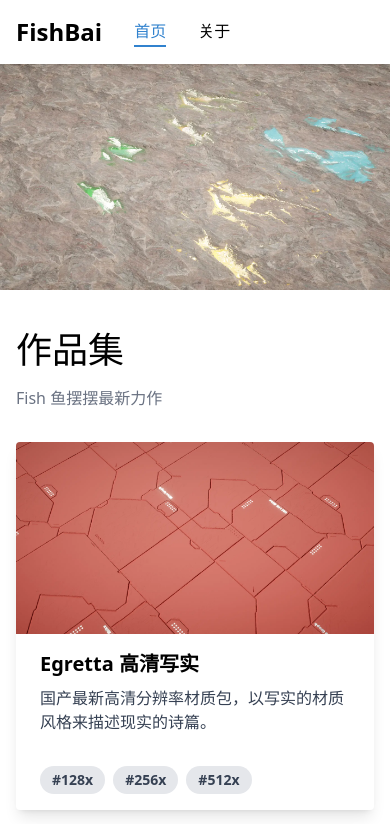
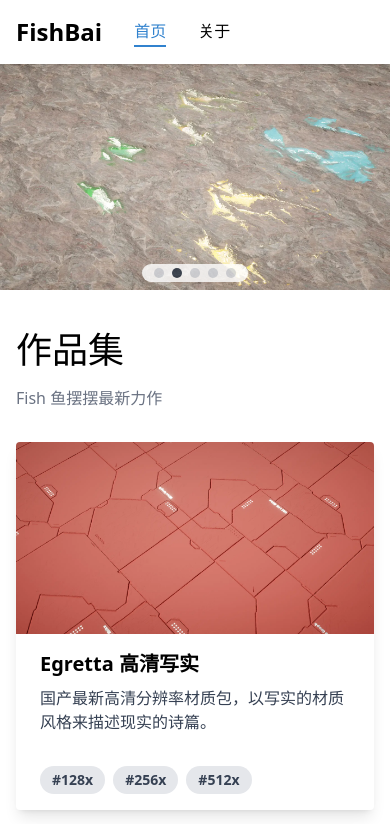
Before and after one commit to OrzMiku/fishbaibai-homepage, a Vue app: page / in a window 390 px wide. Shown: the top 824 px of the page. Built offline with nearby package versions, Linux system fonts and the light colour scheme; the HTML template or start-up script is replaced by a standard one.

Commit message:
调整 Swiper 组件的分页器，在移动设备默认显示

```diff
--- a/src/components/Swiper.vue
+++ b/src/components/Swiper.vue
@@ -12,7 +12,7 @@
         </div>
         <!-- Swiper Pagination -->
         <div
-            class="absolute bottom-2 left-1/2 transform -translate-x-1/2 flex bg-white px-2 py-1 rounded-full opacity-0 group-hover:opacity-100 transition duration-300">
+            class="absolute bottom-2 left-1/2 transform -translate-x-1/2 flex bg-white px-2 py-1 rounded-full opacity-80 md:opacity-0 group-hover:opacity-100 transition duration-300">
             <span v-for="(item, index) in images" :key="index" @click="selectSlide(index)" :class="[
                 'w-2.5 h-2.5 rounded-full mx-1 cursor-pointer transition duration-300',
                 currentItem === index ? 'bg-gray-800' : 'bg-gray-300'
```
